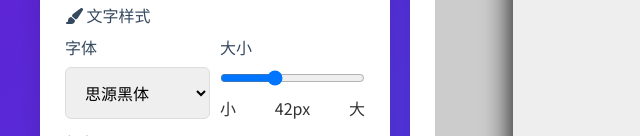
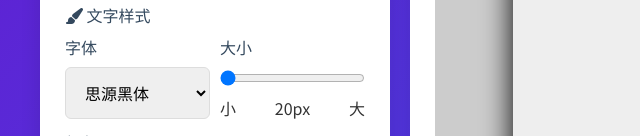
Before and after one commit to zhagons/videocover, a plain HTML site: page index.html in a window 1280 px wide. Shown: the part 664-800 px from the top of the page, 0-640 px from the left. Drawn offline with Linux system fonts and the light colour scheme.

Commit message:
Update index.html

```diff
--- a/index.html
+++ b/index.html
@@ -575,7 +575,7 @@
                     </div>
                     <div>
                         <label for="font-size">大小</label>
-                        <input type="range" id="font-size" min="20" max="80" value="42">
+                        <input type="range" id="font-size" min="20" max="80" value="20">
                         <div class="range-value">
                             <span>小</span>
                             <span id="font-size-value">42px</span>
```
